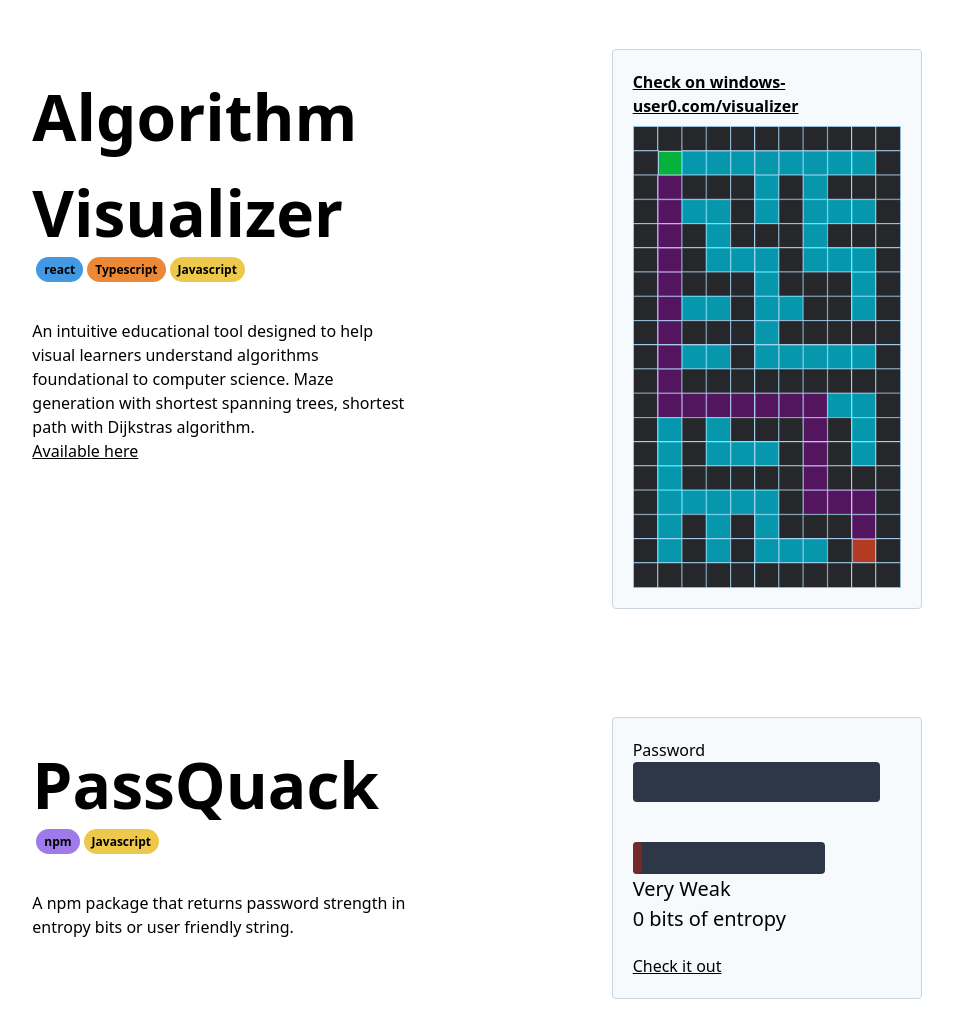
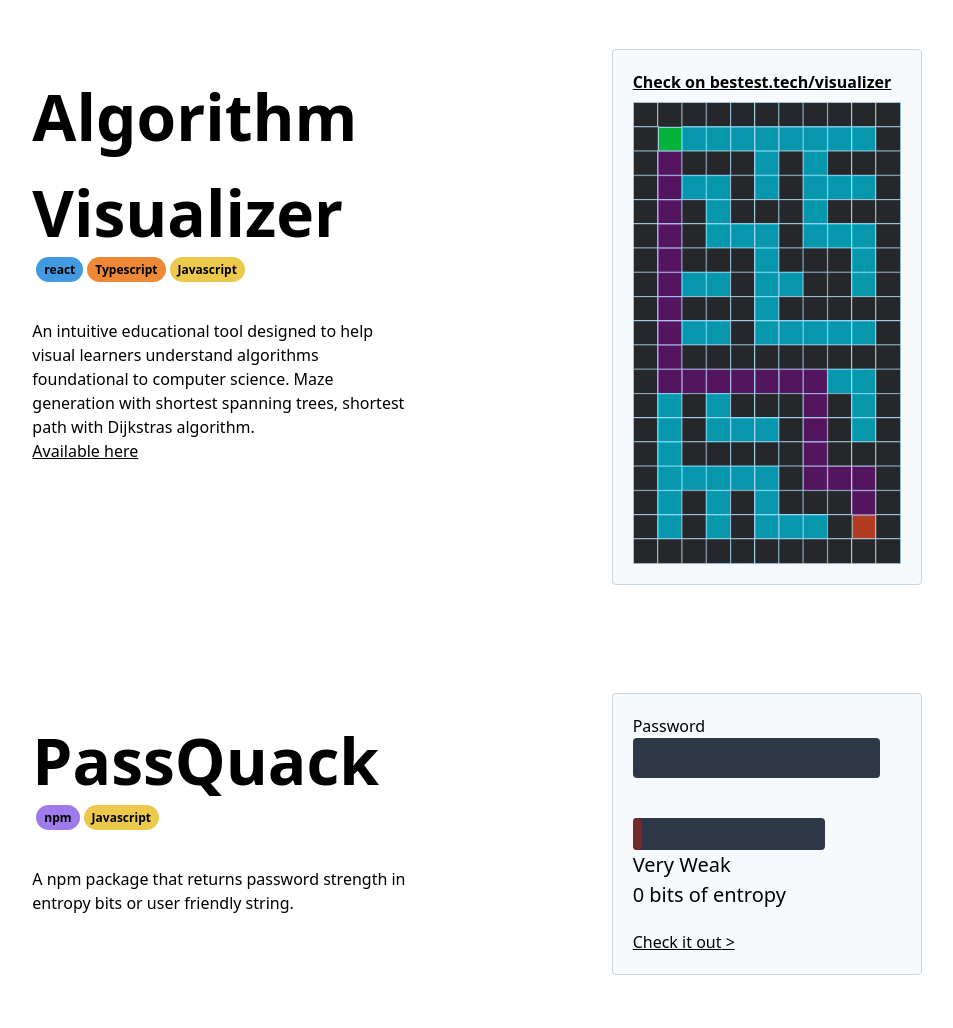
Before and after one commit to windows-user0/portfolio, a React (Create React App) app: page /projects in a window 1280 px wide. Shown: the part 126-1154 px from the top of the page, without its empty margins (183-1136 px from the left). Built offline with nearby package versions, Linux system fonts and the light colour scheme.

Commit message:
Fix copy

```diff
--- a/src/pages/Projects.tsx
+++ b/src/pages/Projects.tsx
@@ -6,7 +6,7 @@
 
 export default () => {
     return (
-        <>
+        <div className="pb-10">
             <ExperienceBlockWrapper>
                 <div className="max-w-sm m-10">
                     <ExperienceTitle text="Algorithm Visualizer">
@@ -29,7 +29,7 @@
                     className=" w-full max-w-lg  md:w-1/4 p-5 mt-5 border-gray-400 hover:border-gray-600   bg-gray-100 border rounded flex flex-shrink flex-col"
                 >
                     <span className=" underlined font-bold underline pb-2 ">
-                        Check on windows-user0.com/visualizer
+                        Check on bestest.tech/visualizer
                     </span>
                     <img
                         src="Visualizer.png"
@@ -52,7 +52,7 @@
                 <div className="w-full max-w-lg  md:w-1/4 p-5 mt-5 border-gray-400 hover:border-gray-600    bg-gray-100 border rounded flex flex-shrink flex-col">
                     <PasswordEntropyCalculator />
                     <a href="/passquack" className="underline pt-5">
-                        Check it out
+                        Check it out{" >"}
                     </a>
                 </div>
             </ExperienceBlockWrapper>
@@ -86,6 +86,6 @@
                     contagious and recovered.
                 </a>
             </ExperienceBlockWrapper>
-        </>
+        </div>
     );
 };
```
